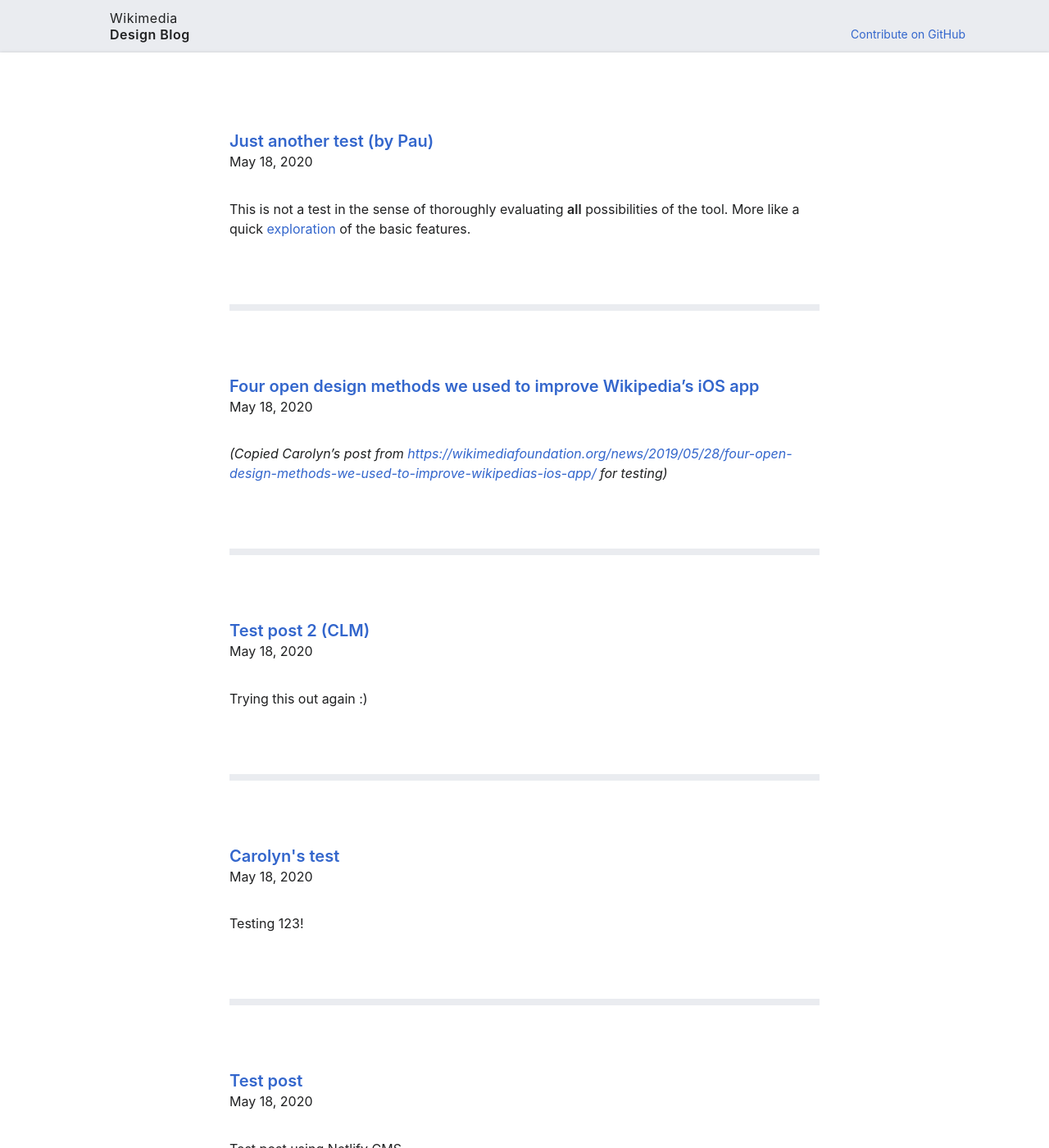
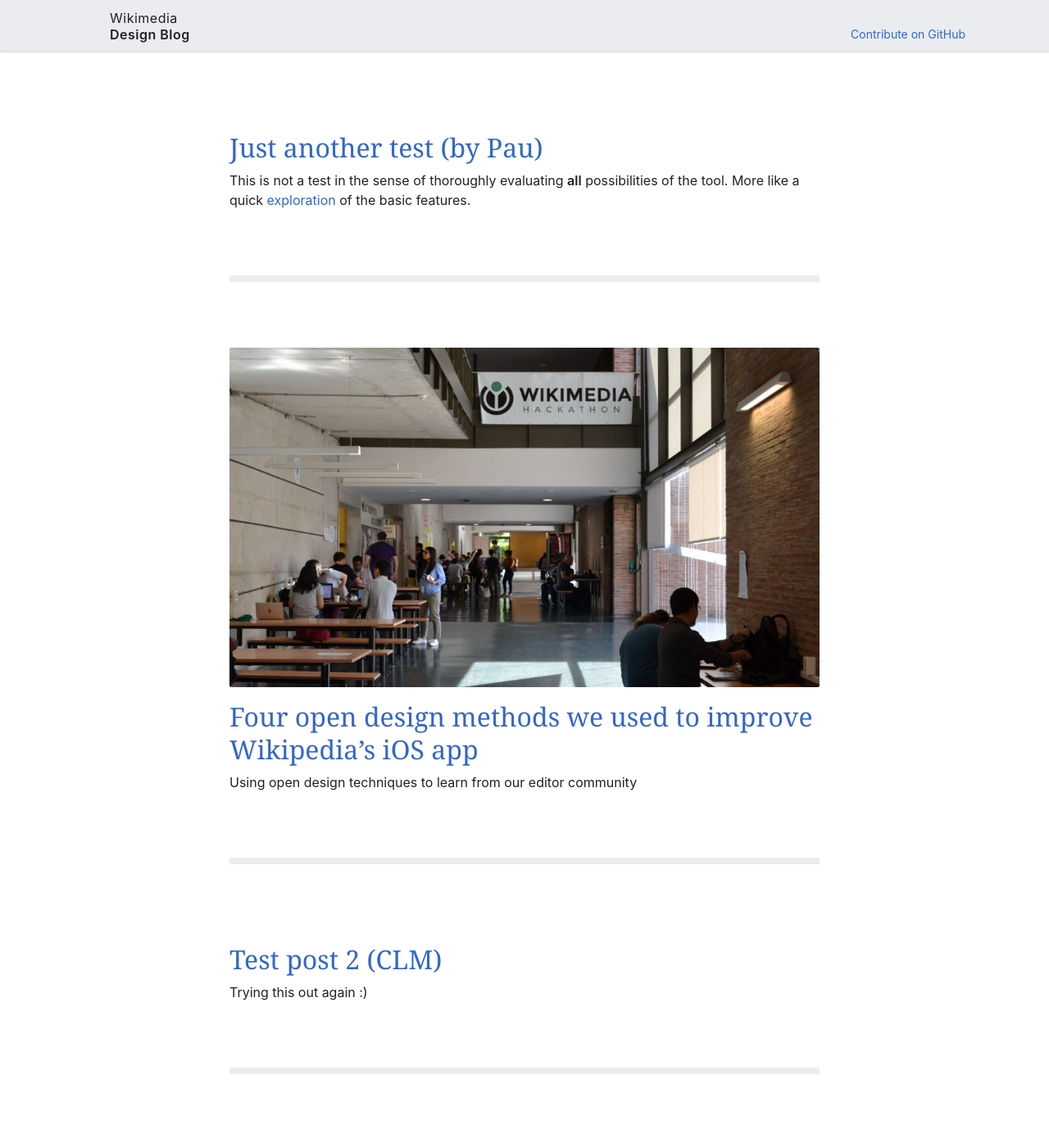
Before and after one commit to wikimedia/design-blog, a Jekyll site: the page built from index.markdown, in a window 1280 px wide and 1400 px high. Shown: the whole window at 82% size. Built offline with Jekyll 4.4.1, drawn with Linux system fonts in a browser that asks for light colours; some web fonts are replaced; some of the changed text lies outside the part shown.

Commit message:
fix(home): layout

```diff
--- a/_layouts/default.html
+++ b/_layouts/default.html
@@ -40,6 +40,7 @@
 			<ul class="footer__list footer__list--connect">
 				<li><a href="https://github.com/wikimedia/" target="_blank" rel="noopener">Contribute on GitHub</a></li>
 				<li><a href="https://twitter.com/@WikimediaDesign" title="Follow Wikimedia Product Design team on Twitter">Follow @WikimediaDesign</a></li>
+				<li><a href="https://medium.com/wikimediadesign" title="Follow Wikimedia Product Design team on Medium">Read on Medium</a></li>
 				<li><a href="https://lists.wikimedia.org/mailman/listinfo/design" title="Join Wikimedia Design mailing list">Join mailing list</a></li>
 			</ul>
 			<p>Text is available under the <a href="https://creativecommons.org/licenses/by-sa/4.0/" target="_blank" rel="noopener" property="license">Creative Commons Attribution-ShareAlike 4.0 International</a>, additional terms may apply. <br>Code is available under the MIT license.</p>
--- a/_layouts/home.html
+++ b/_layouts/home.html
@@ -1,31 +1,25 @@
 ---
+title: Wikimedia Design Blog
 layout: default
 ---
 
 <div class="home">
-  {%- if page.title -%}
-    <h1 class="page-heading">{{ page.title }}</h1>
-  {%- endif -%}
-
   {{ content }}
   {%- if site.posts.size > 0 -%}
     <main class="post-list">
       {%- for post in site.posts -%}
       <article>
         {%- assign date_format = site.minima.date_format | default: "%b %-d, %Y" -%}
-        <h3>
+        <img src="{{post.image}}" alt="">
+        <h1 class="post__title">
           <a class="post-link" href="{{ post.url | relative_url }}">
             {{ post.title | escape }}
           </a>
-        </h3>
-        <span class="post-meta">{{ post.date | date: date_format }}</span>
-        {{ post.excerpt }}
+        </h1>
+        <p>{{ post.excerpt }}</p>
         <hr>
       </article>
       {%- endfor -%}
     </main>
-
-    <p class="rss-subscribe">subscribe <a href="{{ "/feed.xml" | relative_url }}">via RSS</a></p>
   {%- endif -%}
-
 </div>
--- a/_posts/2020-05-18-four-open-design-methods-we-used-to-improve-wikipedia’s-ios-app.md
+++ b/_posts/2020-05-18-four-open-design-methods-we-used-to-improve-wikipedia’s-ios-app.md
@@ -1,6 +1,8 @@
 ---
 layout: post
 title: Four open design methods we used to improve Wikipedia’s iOS app
+image: /assets/uploads/wikimedia-hackathon-barcelona-2018-03-e1565972041606.jpg
+excerpt: Using open design techniques to learn from our editor community
 date: 2020-05-18T17:26:32.585Z
 ---
 *(Copied Carolyn's post from <https://wikimediafoundation.org/news/2019/05/28/four-open-design-methods-we-used-to-improve-wikipedias-ios-app/> for testing)*
--- a/assets/styles/wmui-blog.css
+++ b/assets/styles/wmui-blog.css
@@ -2,6 +2,10 @@
   float: none;
   width: 100%;
   margin: 0 auto;
+}
+
+.post__title {
+    margin-top: 1.6rem;
 }
 
 @media (min-width: 780px) {
--- a/index.markdown
+++ b/index.markdown
@@ -1,6 +1,4 @@
 ---
-# Feel free to add content and custom Front Matter to this file.
-# To modify the layout, see https://jekyllrb.com/docs/themes/#overriding-theme-defaults
-
+title: Wikimedia Design Blog
 layout: home
 ---
```
Also changed, not shown: _posts/2020-05-18-carolyns-test.md (line endings or trailing spaces).
